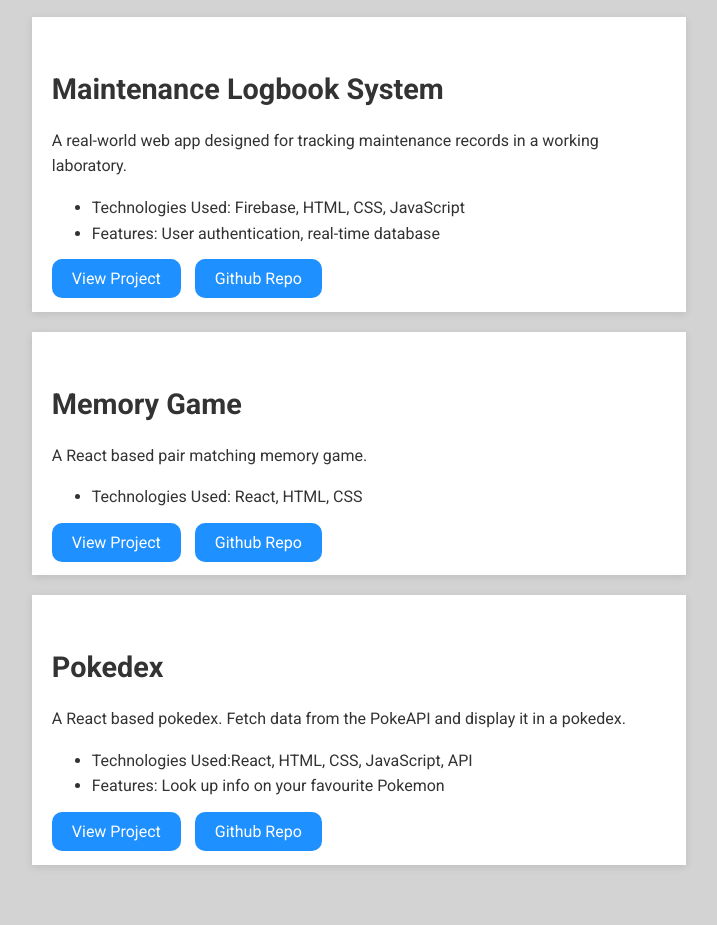
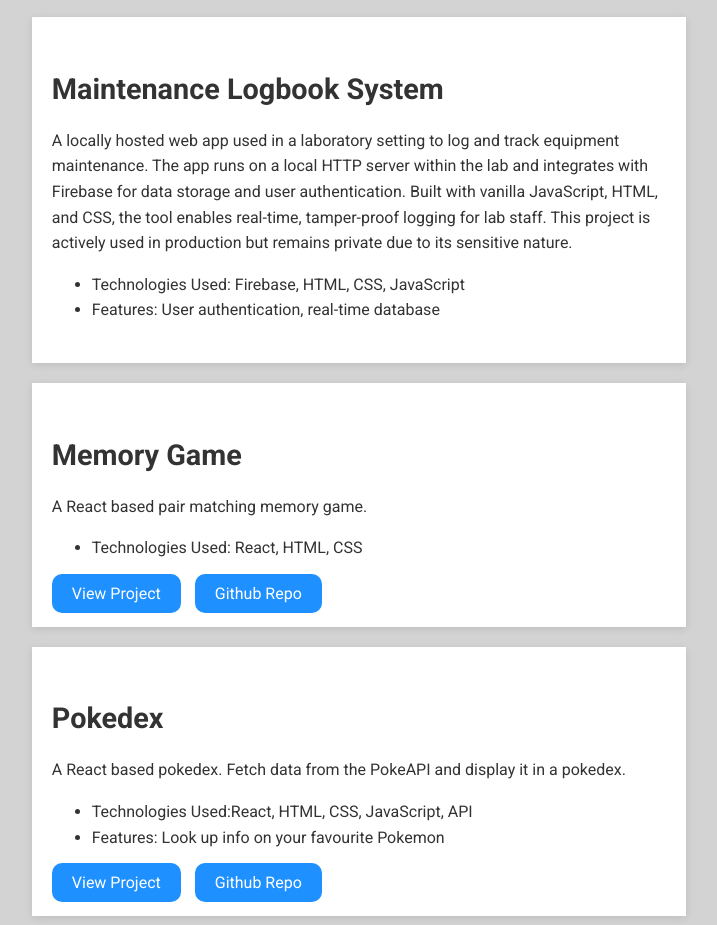
Before and after one commit to JackB91/Portfolio, a plain HTML site: page index.html in a window 1280 px wide. Shown: the part 1265-2190 px from the top of the page, without its empty margins (281-998 px from the left). Drawn offline with nearby package versions, Linux system fonts and the light colour scheme.

Commit message:
blurb for maintenance

```diff
--- a/index.html
+++ b/index.html
@@ -73,8 +73,12 @@
         <div class="project">
           <h3>Maintenance Logbook System</h3>
           <p>
-            A real-world web app designed for tracking maintenance records in a
-            working laboratory.
+            A locally hosted web app used in a laboratory setting to log and track
+            equipment maintenance. The app runs on a local HTTP server within the lab and
+            integrates with Firebase for data storage and user authentication. Built with
+            vanilla JavaScript, HTML, and CSS, the tool enables real-time, tamper-proof
+            logging for lab staff. This project is actively used in production but remains
+            private due to its sensitive nature.
           </p>
 
           <ul>
@@ -83,8 +87,8 @@
           </ul>
 
           <!-- TODO: -->
-          <a href="#" class="btn">View Project</a>
-          <a href="#" class="btn">Github Repo</a>
+          <!-- <a href="#" class="btn">View Project</a>
+          <a href="#" class="btn">Github Repo</a> -->
         </div>
 
         <div class="project">
```
